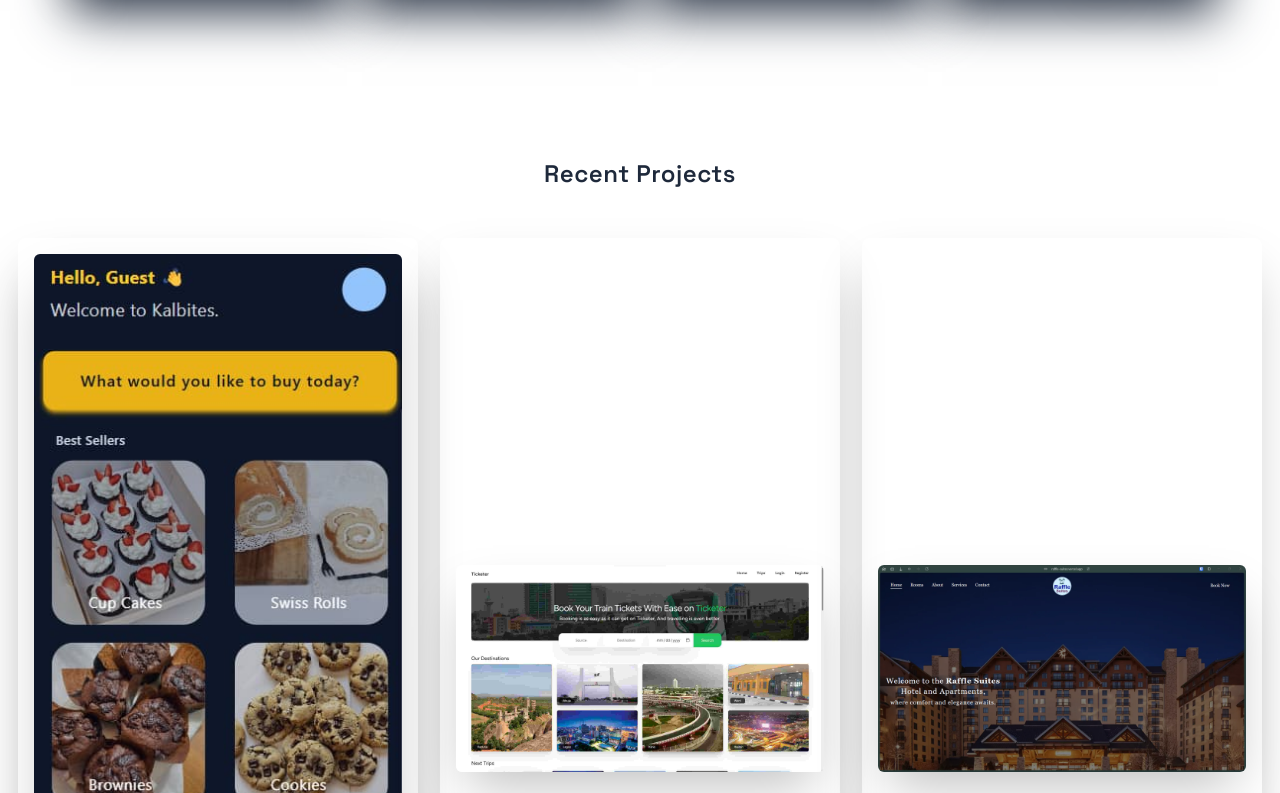
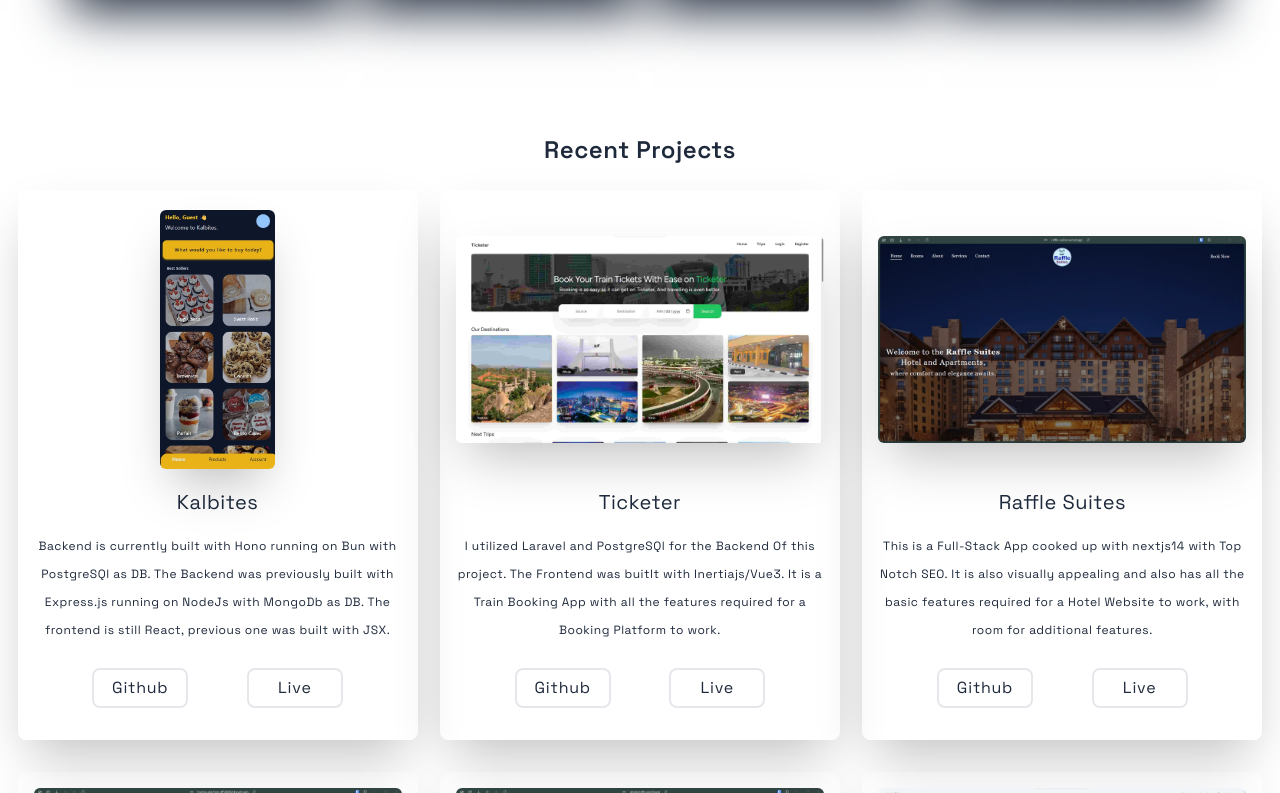
Before and after one commit to captjay98/portfolio, a Next.js app: page / in a window 1280 px wide. Shown: the part 2167-2960 px from the top of the page. Built offline with nearby package versions, Linux system fonts and the light colour scheme.

Commit message:
fixed styling

```diff
--- a/components/projects.jsx
+++ b/components/projects.jsx
@@ -107,18 +107,18 @@
                 rounded-lg dark:shadow-lg text-slate-800 dark:text-slate-300 text-xl text-center
                 dark:bg-slate-900/30 dark:bg-gradient-to-tr from-gray-700/50 via-transparent   "
     >
-      <p className="py-8 px-8 text-2xl font-semibold text-center"> Recent Projects</p>
+      <p className="py-2 px-8 text-2xl font-semibold text-center"> Recent Projects</p>
       <div className="flex flex-wrap justify-around font-light tracking-wide">
         {projects.map((project) => (
           <div
             key={project.name}
-            className="flex flex-col py-4 px-4 my-4 rounded-lg shadow-2xl w-[400px] hover:shadow-gray-700"
+            className="flex flex-col py-4 px-4 my-4 rounded-lg shadow-2xl max-h-[550px] w-[400px] hover:shadow-gray-700"
           >
             <Image
               src={project.src}
-              className="m-auto w-auto h-auto rounded-md shadow-2xl"
-              width={500}
-              height={400}
+              className="m-auto w-auto max-h-[50%] rounded-md shadow-2xl"
+              width={400}
+              height={300}
               alt={project.alt}
             />
             <h3 className="py-2 mt-2 font-xl">{project.name}</h3>
```
